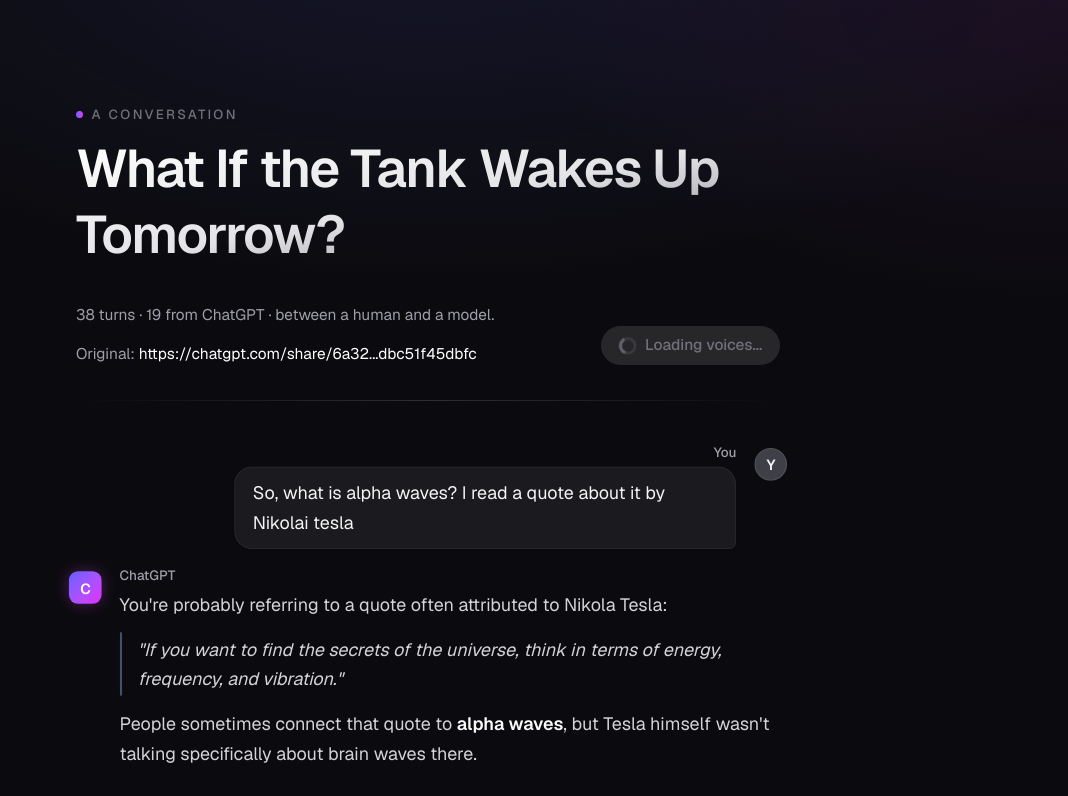
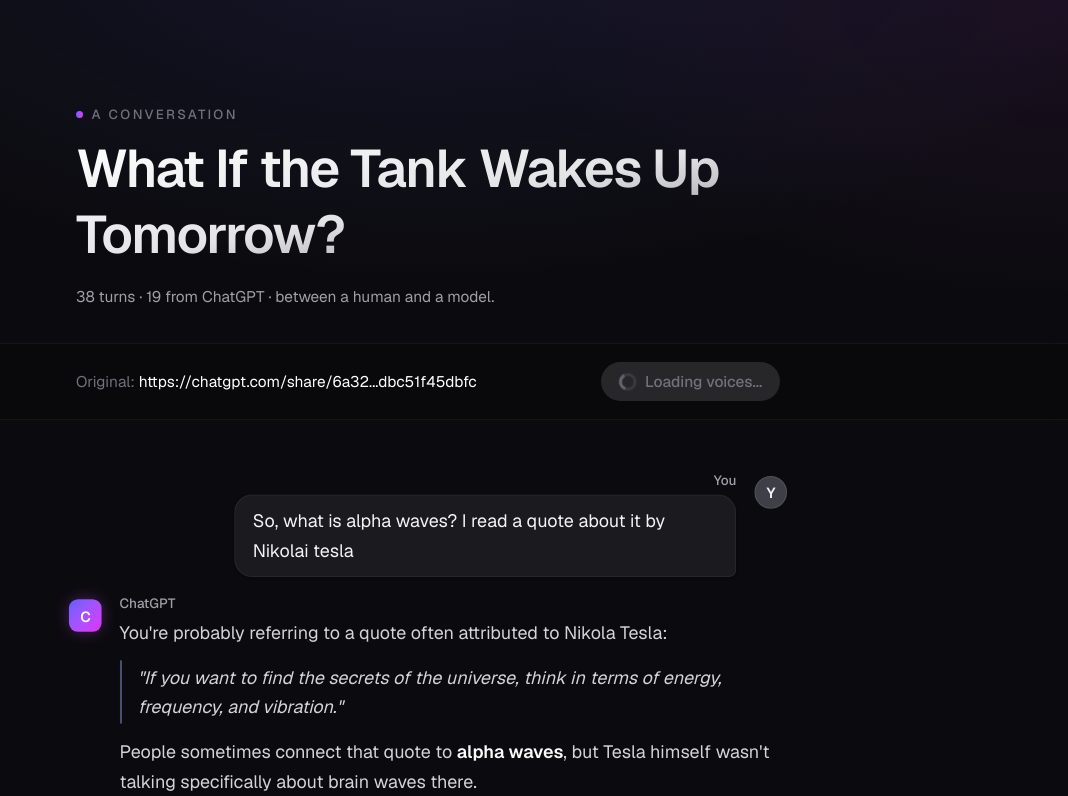
Before and after one commit to juji/the-convo, a Next.js app: page / in a window 1280 px wide. Shown: the top 796 px of the page, without its empty margins (212-1280 px from the left). Built offline with nearby package versions, Linux system fonts and the light colour scheme.

Commit message:
feat: implement sticky header for play button and original link

```diff
--- a/app/page.tsx
+++ b/app/page.tsx
@@ -19,8 +19,7 @@
 
   return (
     <div className="flex flex-1 flex-col">
-      <header className="mx-auto w-full max-w-2xl px-4 pt-16 pb-10 sm:pt-24">
-        <div className="flex items-center justify-between">
+      <header className="mx-auto w-full max-w-2xl px-4 pt-16 pb-8 sm:pt-24">
         <div className="flex flex-col">
           <div className="flex items-center gap-2 text-xs font-medium uppercase tracking-[0.18em] text-zinc-500">
             <span className="inline-block h-1.5 w-1.5 rounded-full bg-linear-to-r from-indigo-500 to-fuchsia-500" />
@@ -29,21 +28,24 @@
           <h1 className="mt-3 bg-linear-to-br from-white via-zinc-200 to-zinc-500 bg-clip-text text-4xl font-semibold leading-tight tracking-tight text-transparent sm:text-5xl">
             What If the Tank Wakes Up Tomorrow?
           </h1>
+          <p className="mt-4 max-w-prose text-sm text-zinc-400">
+            {turns.length} turns · {assistantTurns} from ChatGPT · between a human and a model.
+          </p>
         </div>
-        </div>
+      </header>
 
-        <div className="mt-8 flex flex-col gap-6 sm:flex-row sm:items-end sm:justify-between">
-          <div className="flex flex-col gap-4">
-            <p className="max-w-prose text-sm text-zinc-400">
-              {turns.length} turns · {assistantTurns} from ChatGPT · between a
-              human and a model.
-            </p>
+      <div className="sticky top-0 z-50 w-full border-y border-white/5 bg-zinc-950/80 backdrop-blur-md">
+        <div className="mx-auto flex max-w-2xl items-center justify-between px-4 py-4">
           <div className="text-sm">
-              <span className="text-zinc-400">Original: </span>
-              <a href="https://chatgpt.com/share/6a32db88-d084-83ec-940f-86c51f45dbfc" className="text-white hover:underline" target="_blank" rel="noopener noreferrer">
+            <span className="hidden text-zinc-500 sm:inline">Original: </span>
+            <a
+              href="https://chatgpt.com/share/6a32db88-d084-83ec-940f-86c51f45dbfc"
+              className="text-white hover:underline"
+              target="_blank"
+              rel="noopener noreferrer"
+            >
               https://chatgpt.com/share/6a32...dbc51f45dbfc
             </a>
-            </div>
           </div>
           <div className="flex-shrink-0">
             <PlayButton
@@ -53,11 +55,9 @@
             />
           </div>
         </div>
+      </div>
 
-        <div className="mt-8 h-px w-full bg-linear-to-r from-transparent via-white/15 to-transparent" />
-      </header>
-
-      <main className="mx-auto w-full max-w-2xl flex-1 px-4 pb-32">
+      <main className="mx-auto w-full max-w-2xl flex-1 px-4 py-12 pb-32">
         <div className="flex flex-col gap-8 sm:gap-10">
           {turns.map((turn, i) => (
             <div id={`turn-${i}`} key={`${turn.speaker}-${i}`} className="scroll-mt-32 transition-opacity duration-500">
```
Lines whose indentation alone changed are shown as unchanged.
